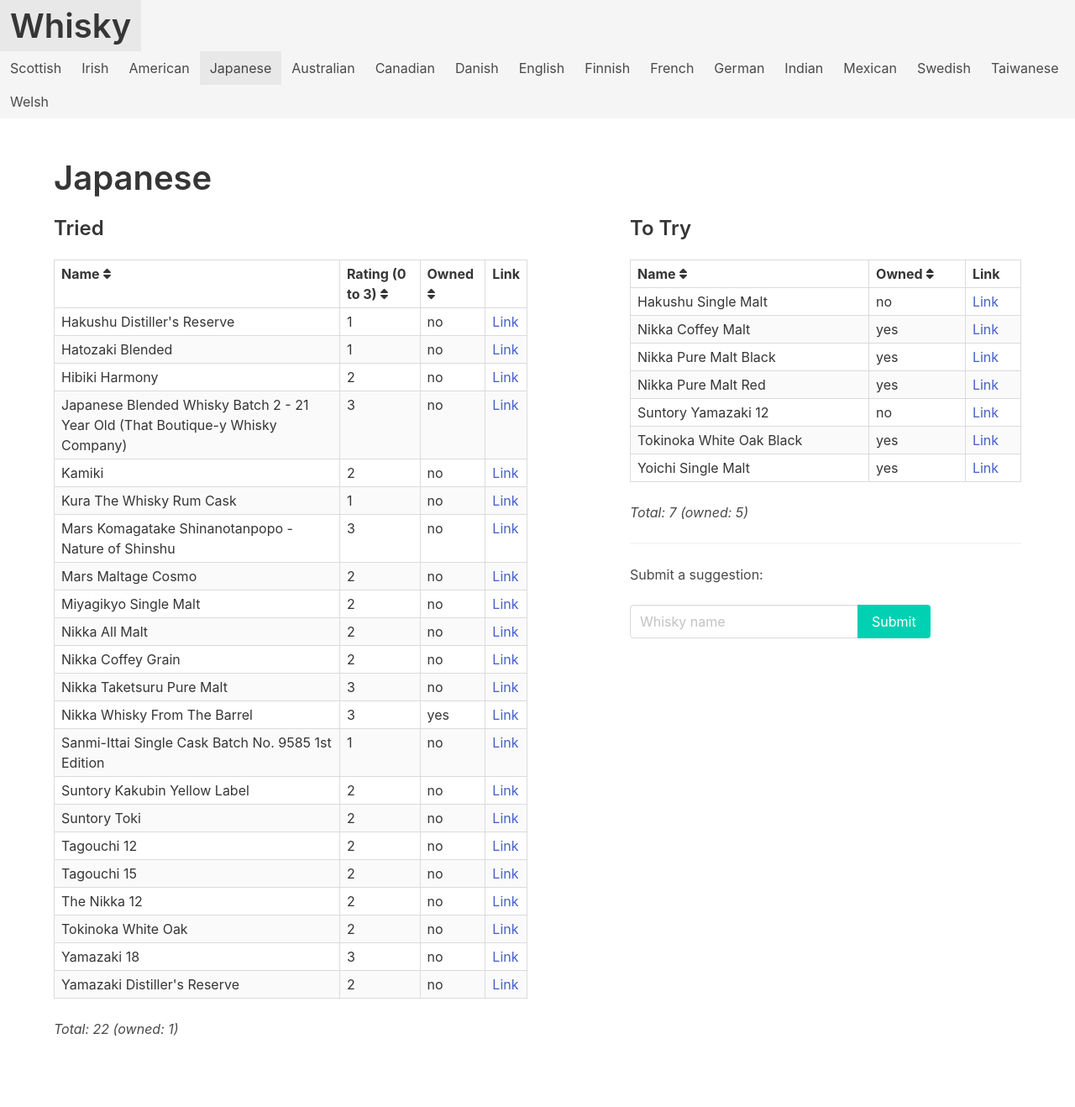
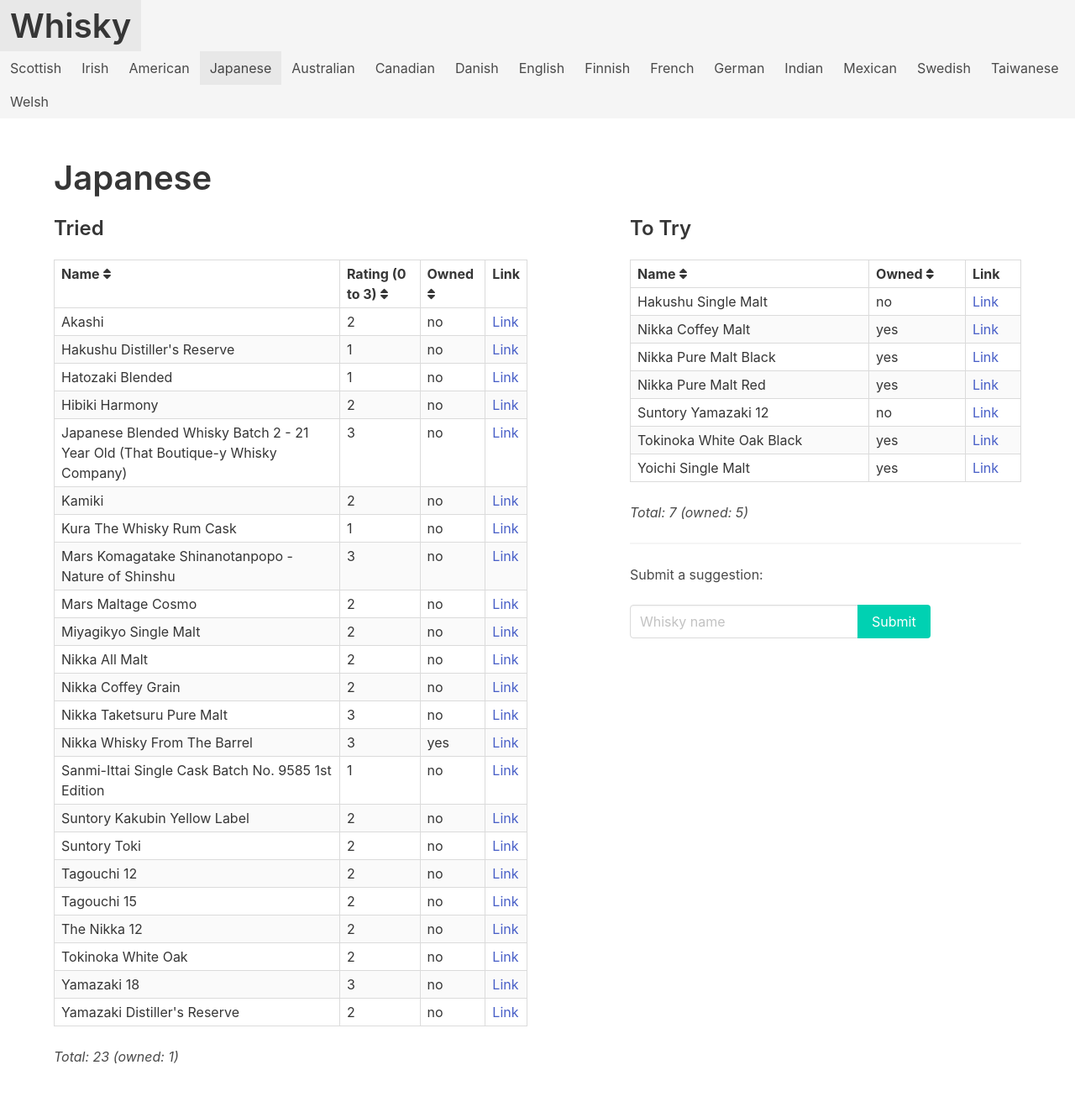
Before and after one commit to grega/whisky, a Jekyll site: the page built from japanese.html, in a window 1280 px wide. Shown: the whole page at 84% size. Built offline with Jekyll 4.4.1, drawn with Linux system fonts in a browser that asks for light colours; nearby versions of some CDN libraries; before the commit the page ends 1285 px from its top, so only the background shows below that.

Commit message:
Update tried.yml

```diff
--- a/_data/japanese/tried.yml
+++ b/_data/japanese/tried.yml
@@ -64,3 +64,6 @@
 
 - name: Suntory Toki
   rating: 2
+
+- name: Akashi
+  rating: 2
```
